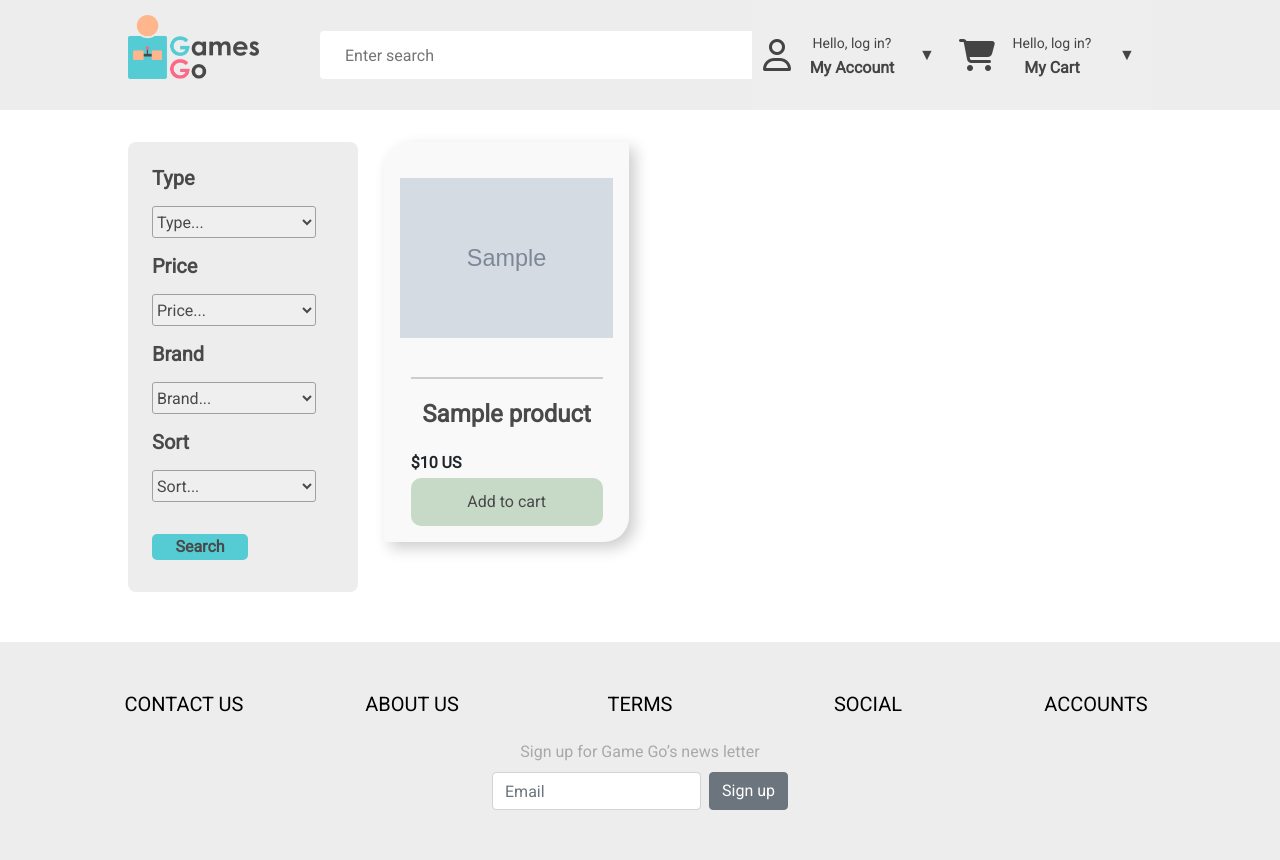
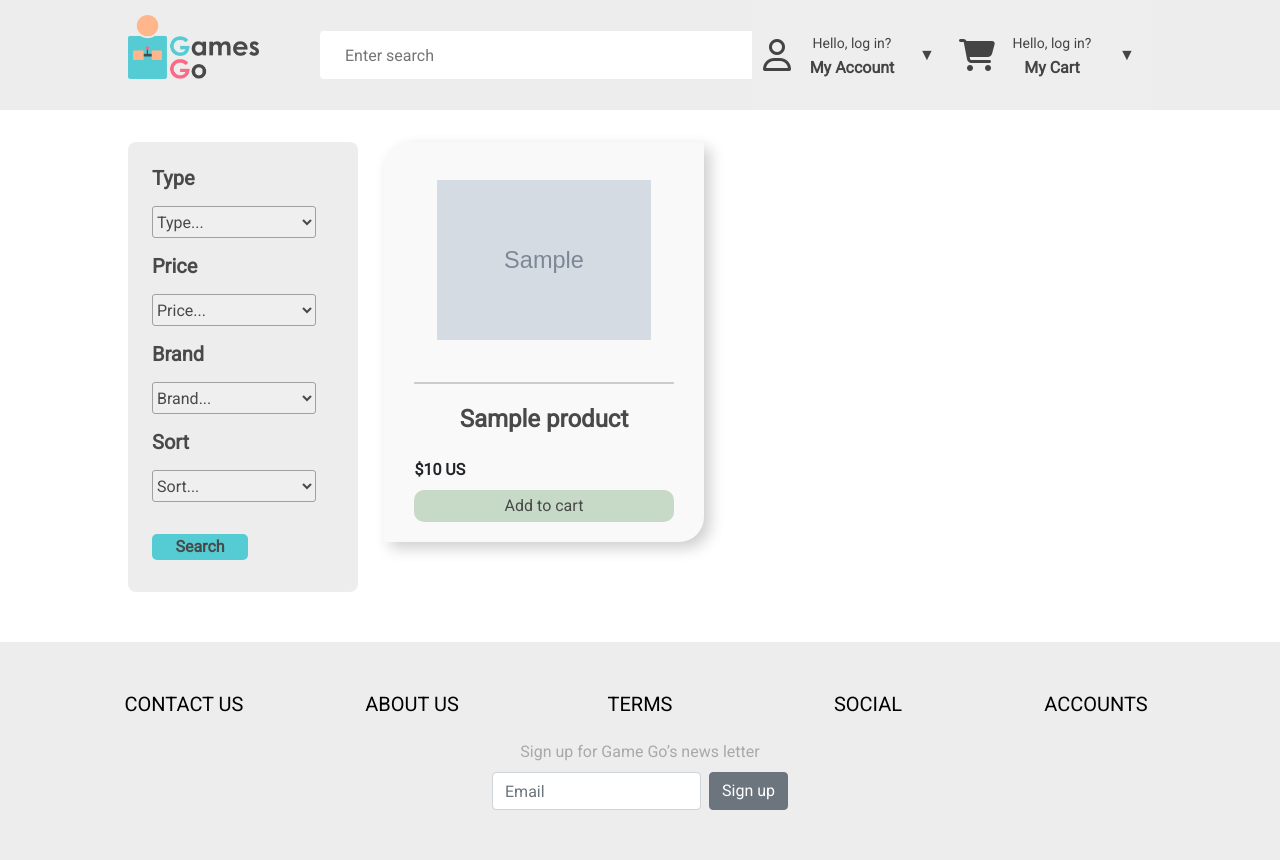
Before and after one commit to Thorarinng/VerkLegt2020, a Django app: page / in a window 1280 px wide. Run offline with Django 3.2, Linux system fonts and the light colour scheme; tables that the repository leaves empty hold one stand-in row (values such as "Sample post"); grey boxes marked "Sample" are stand-in pictures; some libraries are stand-ins or nearby versions.

Commit message:
size chagnes

```diff
--- a/Project/static/css/main.css
+++ b/Project/static/css/main.css
@@ -3,7 +3,7 @@ body {
 }
 
 .multi-product-container {
-    width: 100%;
+    width: 20rem;
     height: 25rem;
 
     padding: 1rem;
@@ -93,7 +93,7 @@ hr {
     grid-column-start: 2;
     justify-self: center;
     width: 100%;
-    height: 3rem;
+    height: 2rem;
     display:block;
     background-color: #C7DAC7;
     color: #494949;
```
